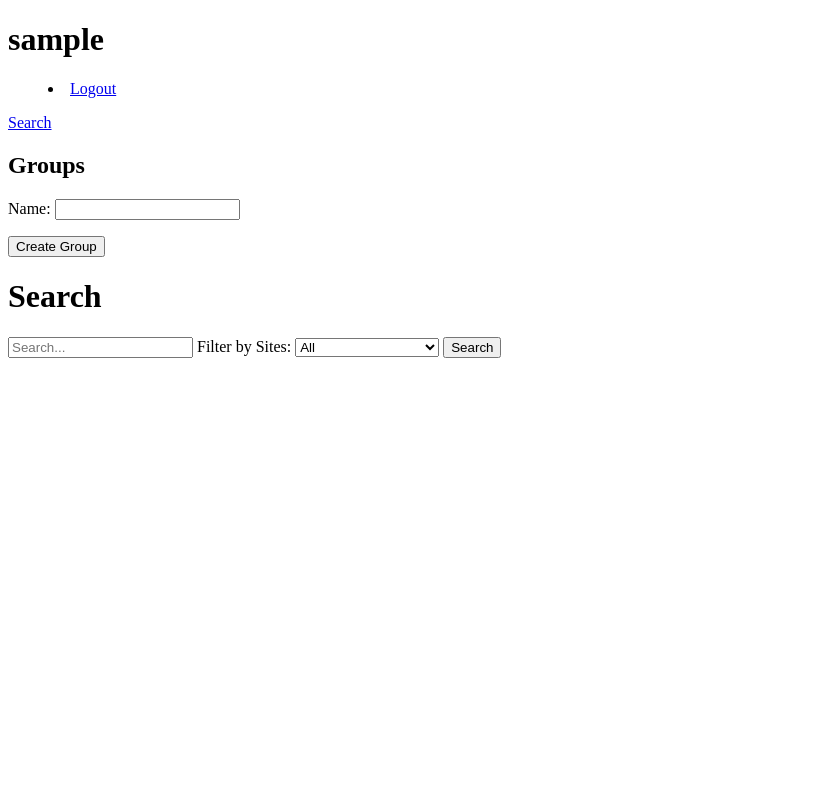
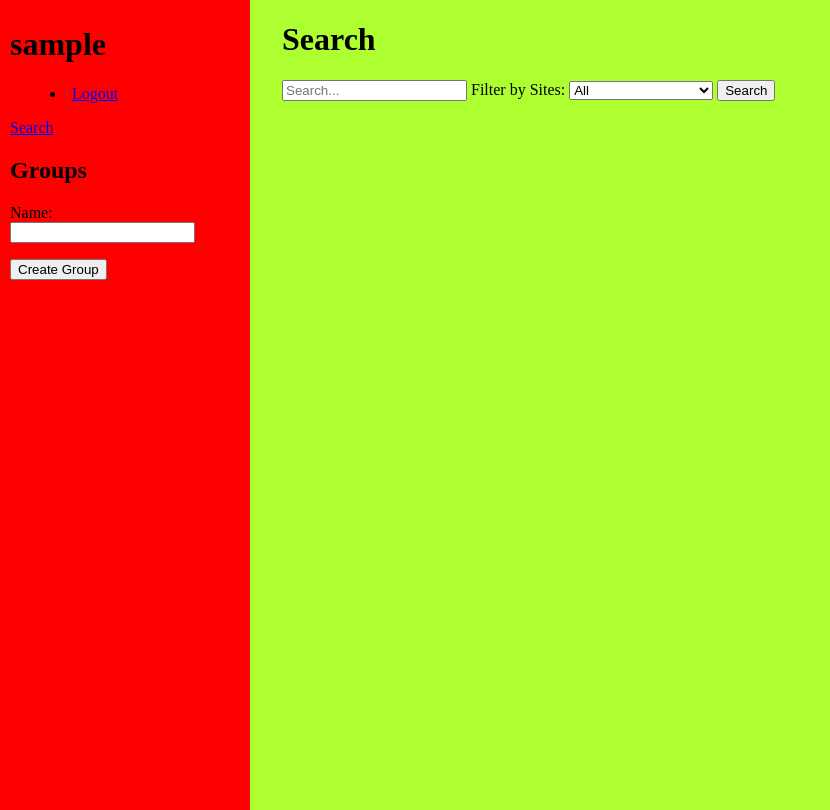
Before and after one commit to Tercra/wish-list, a Django app: page / in a window 1280 px wide. Shown: the whole page, without its empty margins (0-830 px from the left). Before the commit the page ends 358 px from the top, so only its background shows below. Run offline with Django 4.2, Linux system fonts and the light colour scheme; the visitor is signed in with stand-in values (Sample User, id 1); data that the repository does not hold is empty.

Commit message:
Basic css format done

```diff
--- /dev/null
+++ b/wishlist/list/static/main.css
@@ -0,0 +1,55 @@
+body {
+    display: grid;
+    grid-template-columns: clamp(250px, 15vw, 300px) auto;
+    margin: 0;
+}
+
+.messages {
+    background-color: rgb(253, 156, 189);
+    margin : 0;
+    padding: 1em;
+    padding-left: 2em;
+    grid-column: auto / span 2;
+}
+
+#sidebar {
+    grid-column: 1;
+    padding : 5px 10px;
+    min-height: 100vh;
+    overflow-wrap: anywhere;
+    background-color: red;
+}
+
+.content {
+    grid-column: 2;
+    padding: 0 15px;
+    padding-left: 2em;
+    overflow-wrap: anywhere;
+    background-color: greenyellow;
+}
+
+/* The css for the items */
+.item img {
+    width: 250px;
+    height: 250px;
+    object-fit:scale-down;
+}
+
+.item {
+    max-width: min-content;
+    padding: 5px 10px;
+    border-radius: 10px;
+    background-color: aqua;
+}
+
+.itemCollection{
+    margin-top: 1em;
+    display: grid;
+    gap: 10px;
+    grid-template-columns: repeat( auto-fill, minmax(280px, 1fr));
+}
+
+/* The FORM elements */
+select [name=moveGroups] {
+    width: 25ch;
+}
--- a/wishlist/list/templates/itemPage.html
+++ b/wishlist/list/templates/itemPage.html
@@ -1,6 +1,7 @@
-{% include 'mainPage.html' %}
+{% extends 'mainPage.html' %}
 
-<div class="itemDetail">
+{% block content %}
+<div class="content">
     <h1>{{ item.name }}</h1>
     <h2>Group: <a href="{% url 'group' item.group.pk item.group.name %}">{{ item.group.name }}</a></h2>
     <form method="POST" action="{% url 'updateItemData' %}">
@@ -33,3 +34,4 @@
         <input type="submit" value="Add/Update item link"/>
     </form>
 </div>
+{% endblock %}
--- a/wishlist/list/templates/mainPage.html
+++ b/wishlist/list/templates/mainPage.html
@@ -1,3 +1,4 @@
+{% load static %}
 <!DOCTYPE html>
 <html lang="en">
 <head>
@@ -5,12 +6,13 @@
     <meta http-equiv="X-UA-Compatible" content="IE=edge">
     <meta name="viewport" content="width=device-width, initial-scale=1.0">
     <title>Home</title>
+    <link rel="stylesheet" type="text/css" href="{% static 'main.css' %}">
 </head>
 <body>
     {% if messages %}
         <ul class="messages">
             {% for message in messages %}
-                {{ message }}
+                <li>{{ message }}</li>
             {% endfor %}
         </ul>
     {% endif %}
@@ -45,5 +47,8 @@
         </nav>
     </div>
 
+    {% block content %}
+    {% endblock %}
+
 </body>
 </html>
--- a/wishlist/list/templates/searchPage.html
+++ b/wishlist/list/templates/searchPage.html
@@ -1,4 +1,7 @@
-{% include "mainPage.html" %}
+{% extends 'mainPage.html' %}
+
+{% block content %}
+<div class="content">
     <h1>Search</h1>
     <form method="POST">
         {% csrf_token %}
@@ -39,9 +42,13 @@
         <input type="submit" value="Search"/>
     </form>
 
+    <div class="itemCollection">
     {% for i in items %}
         <div class="item">
             <img src="{{ MEDIA_URL }}{{ i.imagePath }}" />
             <p><label for="selectedItems"><a href="{% url 'itemPage' i.id %}">{{ i.name }}</a></label></p>
         </div>
     {% endfor %}
+    </div>
+</div>
+{% endblock %}
```
Also changed, not shown: wishlist/list/templates/groupPage.html (+9 -3 lines). Lines whose indentation alone changed are shown as unchanged.
